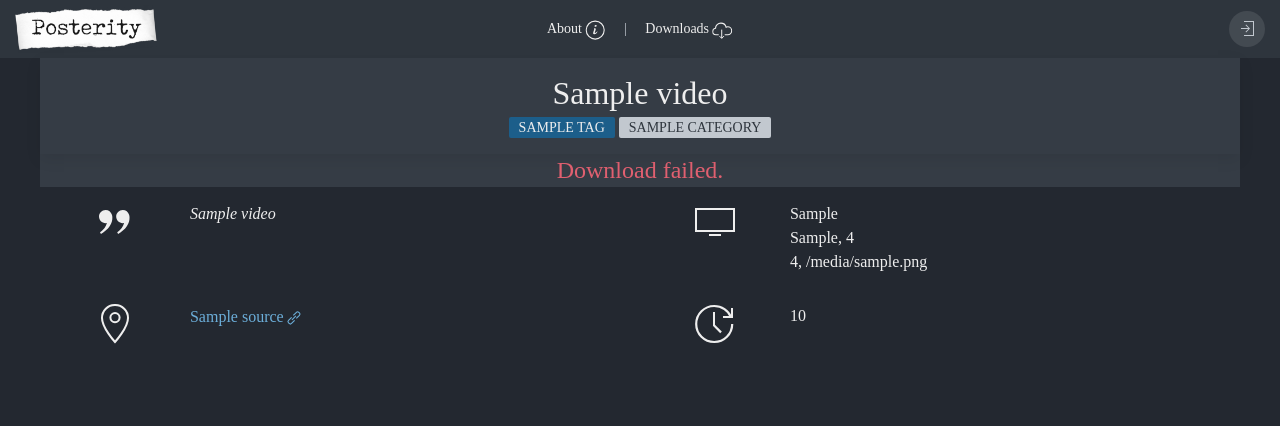
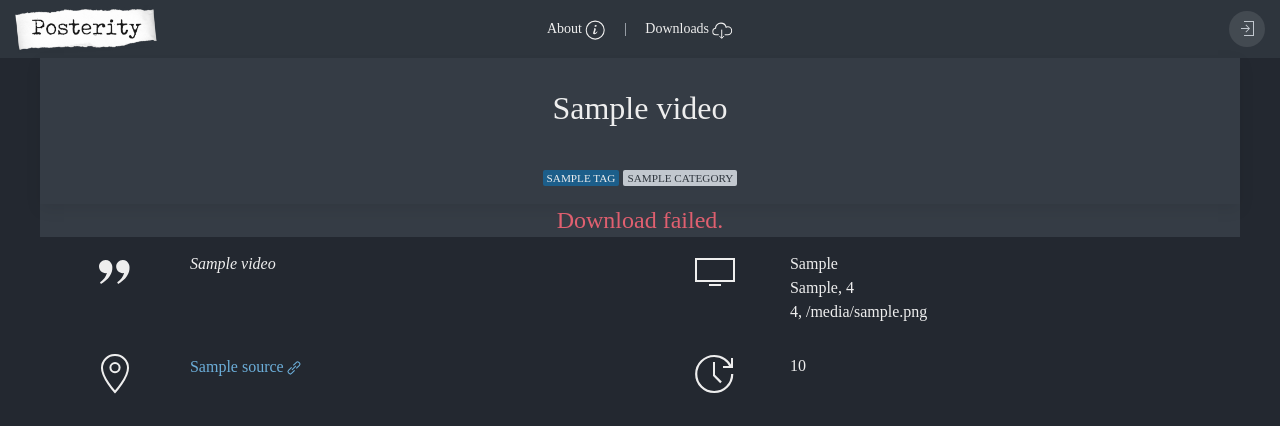
Before and after one commit to NiclasEriksen/posterity, a Flask app: template app/serve/templates/video.html in a window 1280 px wide. Shown: the top 426 px of the page. Run offline with Flask 2, Linux system fonts and the light colour scheme; the template is opened without the code that fills it: most values are stand-ins (such as "Sample title", 1, 10 or a date in 2020); parts of the project's set-up code (start-up, migrations or seed data) failed here and were passed over; some libraries are stand-ins or nearby versions.

Commit message:
Rework video player

```diff
--- a/app/serve/templates/video.html
+++ b/app/serve/templates/video.html
@@ -74,17 +74,17 @@
                     </div>
                 </div>
                 <div class="uk-width-1-1 uk-padding-small">
-                    <h2 class="uk-margin-remove-bottom">{{ video.title }}</h2>
+                    <h2 class="uk-padding-small">{{ video.title }}</h2>
                     {% for tag in video.tags_by_category %}
-                    <span class="uk-label {% if tag.category > 1 %}uk-label-danger{% elif tag.category == 1 %}uk-label-warning{% endif %}">{{ tag.name }}</span>
+                    <span class="uk-label label-small {% if tag.category > 1 %}uk-label-danger{% elif tag.category == 1 %}uk-label-warning{% endif %}">{{ tag.name }}</span>
                     {% endfor %}
                     {% for category in video.categories %}
-                    <span class="uk-label uk-label-category">{{ category.name }}</span>
+                    <span class="uk-label label-small uk-label-category">{{ category.name }}</span>
                     {% endfor %}
                 </div>
             </div>
             <div class="uk-grid uk-width-1-1 uk-margin-remove uk-margin-vertical">
-                {% if current_user.is_authenticated and status != 0 %}
+                {% if current_user.is_authenticated and video.status != 0 %}
                 <div class="uk-width-1-1 uk-padding-small uk-flex-center">
                     <div class="uk-grid uk-width-1-1 uk-margin-remove">
                         <div class="uk-width-1-1 uk-width-1-2@s uk-text-center uk-padding-small">
```
